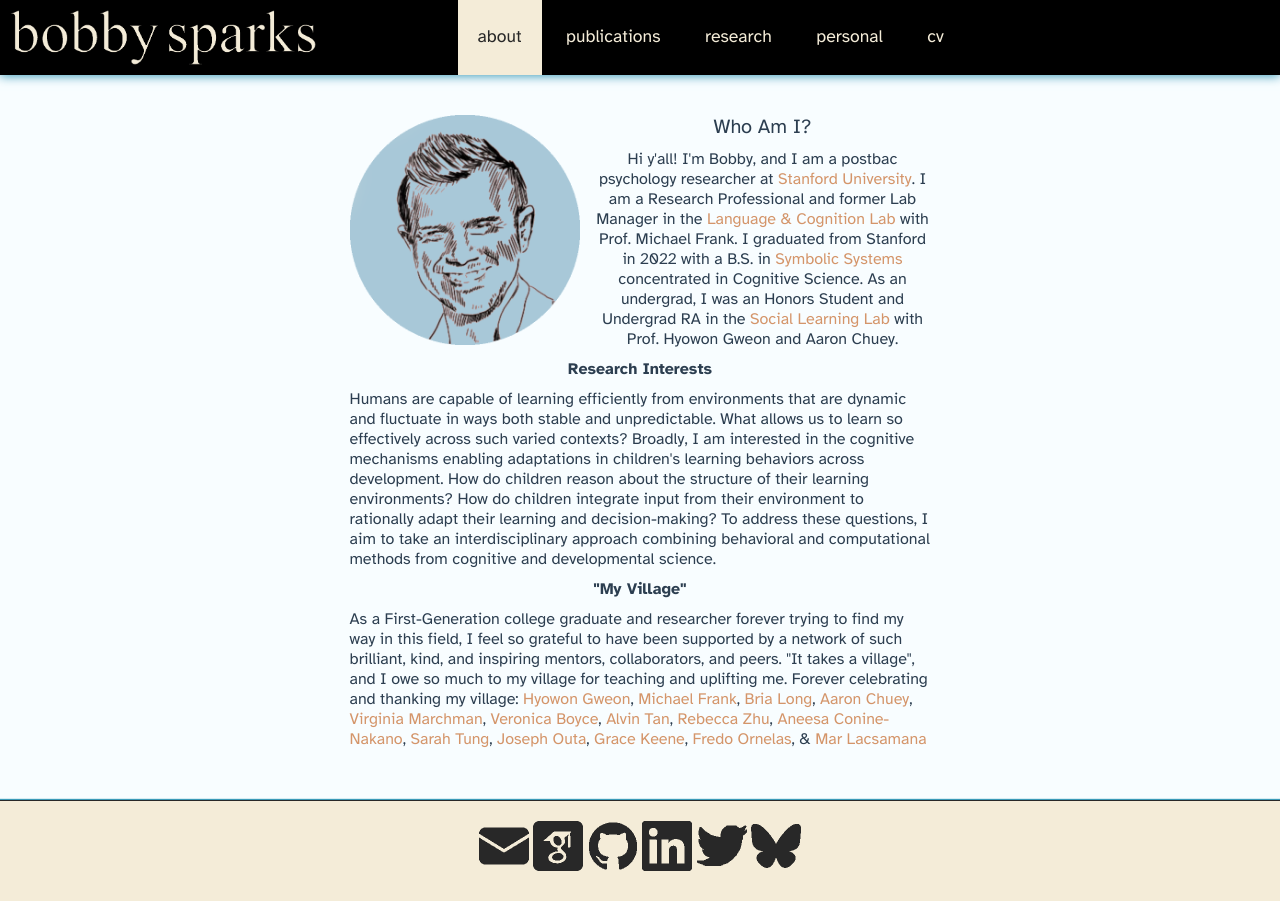
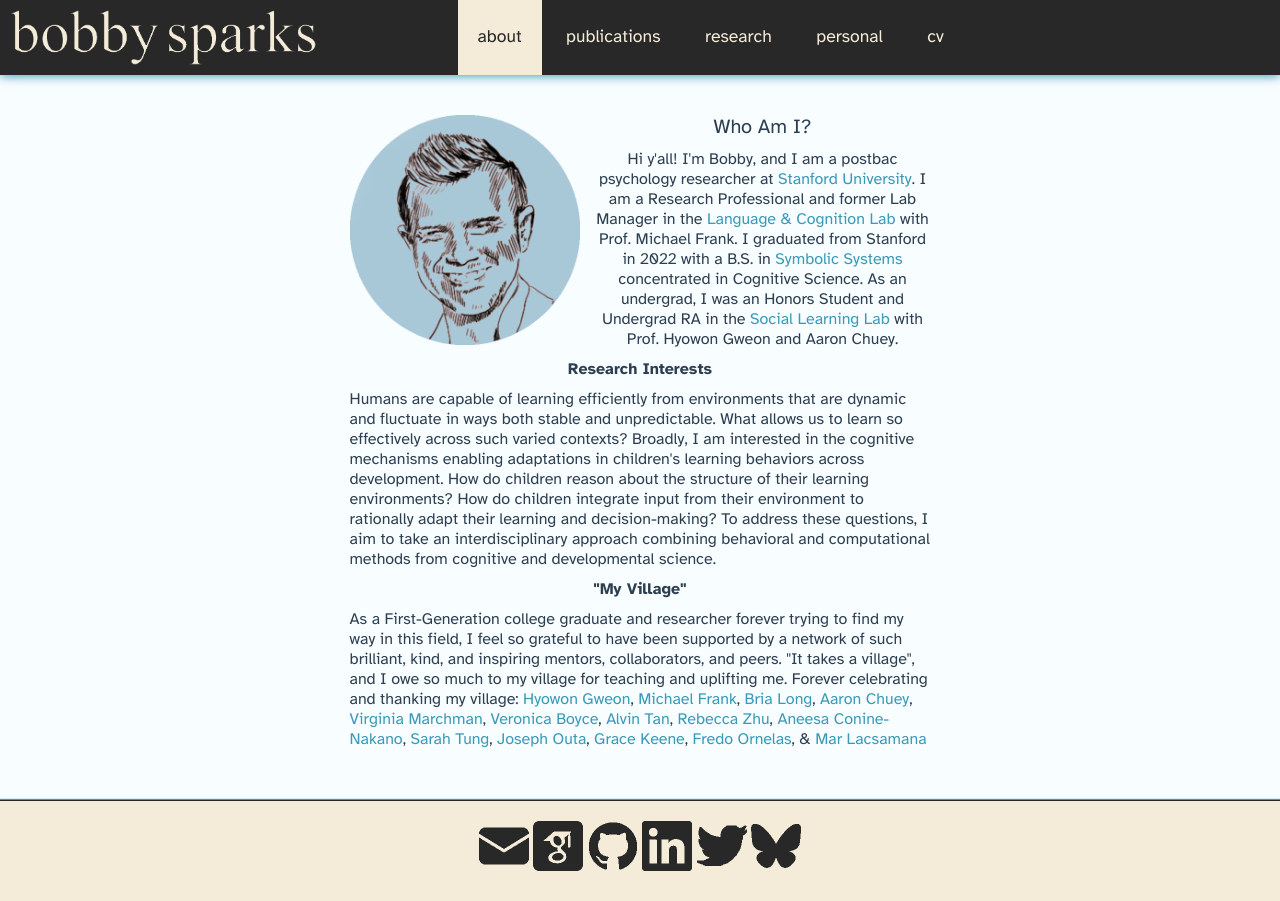
Before and after one commit to rbzsparks/rbzsparks.github.io, a Jekyll site: the page built from 00-index.md, in a window 1280 px wide. Built offline with Jekyll 4.4.1, drawn with Linux system fonts in a browser that asks for light colours; nearby versions of some CDN libraries.

Commit message:
css updates

```diff
--- a/_sass/_layout.scss
+++ b/_sass/_layout.scss
@@ -5,7 +5,7 @@
     min-height: 56px;
     // Positioning context for the mobile navigation icon
     position: relative;
-    background-color: rgb(0, 0, 0);
+    background-color: #282828;
     box-shadow: 0px 1px 10px #3a9ab8;
     //background-color: rgb(255, 219, 219);
     //box-shadow: 0px 1px 10px rgb(200, 234, 250);
--- a/css/main.scss
+++ b/css/main.scss
@@ -52,8 +52,8 @@ $grey-color:       #ffffff;
 $grey-color-light: lighten($grey-color, 40%);
 $grey-color-dark:  darken($grey-color, 25%);
 
-$link-color:		#d4956a;
-$active-link-color:	#3A9AB8;
+$link-color:		#3a9ab8;
+$active-link-color:	#d4956a;
 $navbar-color:		#ffffff;
 
 $on-palm:          1079px;
```
